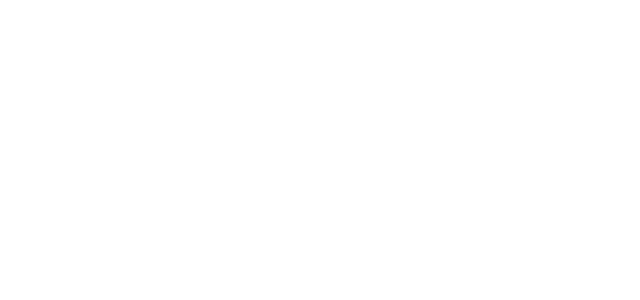
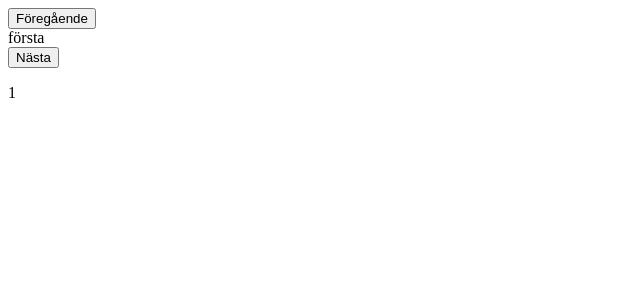
Before and after one commit to naathaliie/nathalies-komponenter, a React (Vite) app: page / in a window 1280 px wide. Shown: the top 300 px of the page, without its empty margins (0-640 px from the left). Built offline with nearby package versions, Linux system fonts and the light colour scheme.

Commit message:
Props=array, yay

```diff
--- a/package.json
+++ b/package.json
@@ -22,6 +22,7 @@
     "eslint": "^8.57.0",
     "eslint-plugin-react-hooks": "^4.6.0",
     "eslint-plugin-react-refresh": "^0.4.6",
+    "sass": "^1.74.1",
     "typescript": "^5.2.2",
     "vite": "^5.2.0"
   }
--- a/src/App.tsx
+++ b/src/App.tsx
@@ -1,7 +1,14 @@
 import "./App.css";
+import Carousel from "./Components/Carousel/Carousel";
+
+const minArray: string[] = ["första", "andra", "tredje"];
 
 function App() {
-  return <></>;
+  return (
+    <div id="app">
+      <Carousel array={minArray} />
+    </div>
+  );
 }
 
 export default App;
--- /dev/null
+++ b/src/Components/Carousel/Carousel.scss
@@ -0,0 +1,3 @@
+#carousel-box{
+    //color:primary tex
+}
--- /dev/null
+++ b/src/Components/Carousel/Carousel.tsx
@@ -0,0 +1,44 @@
+import { useState } from "react";
+import "./Carousel.scss";
+
+type CarouselProps = {
+  array: string[];
+};
+
+const Carousel = ({ array }: CarouselProps) => {
+  const [index, setIndex] = useState(0);
+  const length = array.length;
+
+  /*Hantera klick på föregeånde.
+    Skapar en ny variabel newIndex som är nuvarande index - 1.
+    I setIndex kollar vi om newIndex är mindre än 0 ? length -1 : newindex; */
+  const handlePrevious = () => {
+    const newIndex = index - 1;
+    setIndex(newIndex < 0 ? length - 1 : newIndex);
+  };
+
+  /* Hantera klick på nästa.
+    Skapar en ny variabel newIndex som är nuvarande index + 1.
+    I setIndex kollar vi om newIndex är större eller lika med length ? 0 : newIndex; */
+  const handleNext = () => {
+    const newIndex = index + 1;
+    setIndex(newIndex >= length ? 0 : newIndex);
+  };
+  console.log("Arrayen ger: ", array);
+  console.log("Index är nu: ", index);
+  console.log("length är nu: ", length);
+
+  return (
+    <div className="carousel">
+      <button onClick={handlePrevious}>Föregående</button>
+      {array.map((element, i) => {
+        return index === i && <div className={`item ${i + 1}`}>{element}</div>;
+      })}
+
+      <button onClick={handleNext}>Nästa</button>
+      <p>{index + 1}</p>
+    </div>
+  );
+};
+
+export default Carousel;
```
Also changed, not shown: 2 other files (tests, documents, lock files or other folders).
